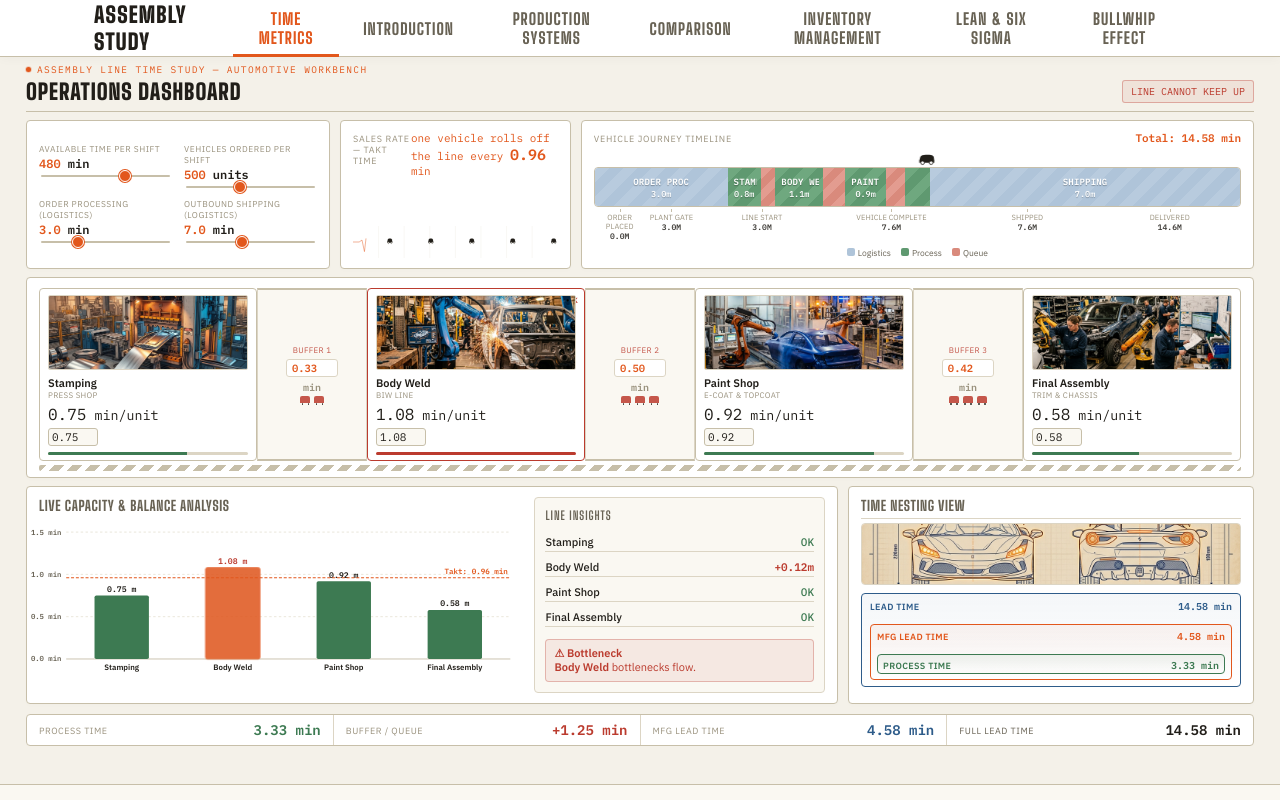
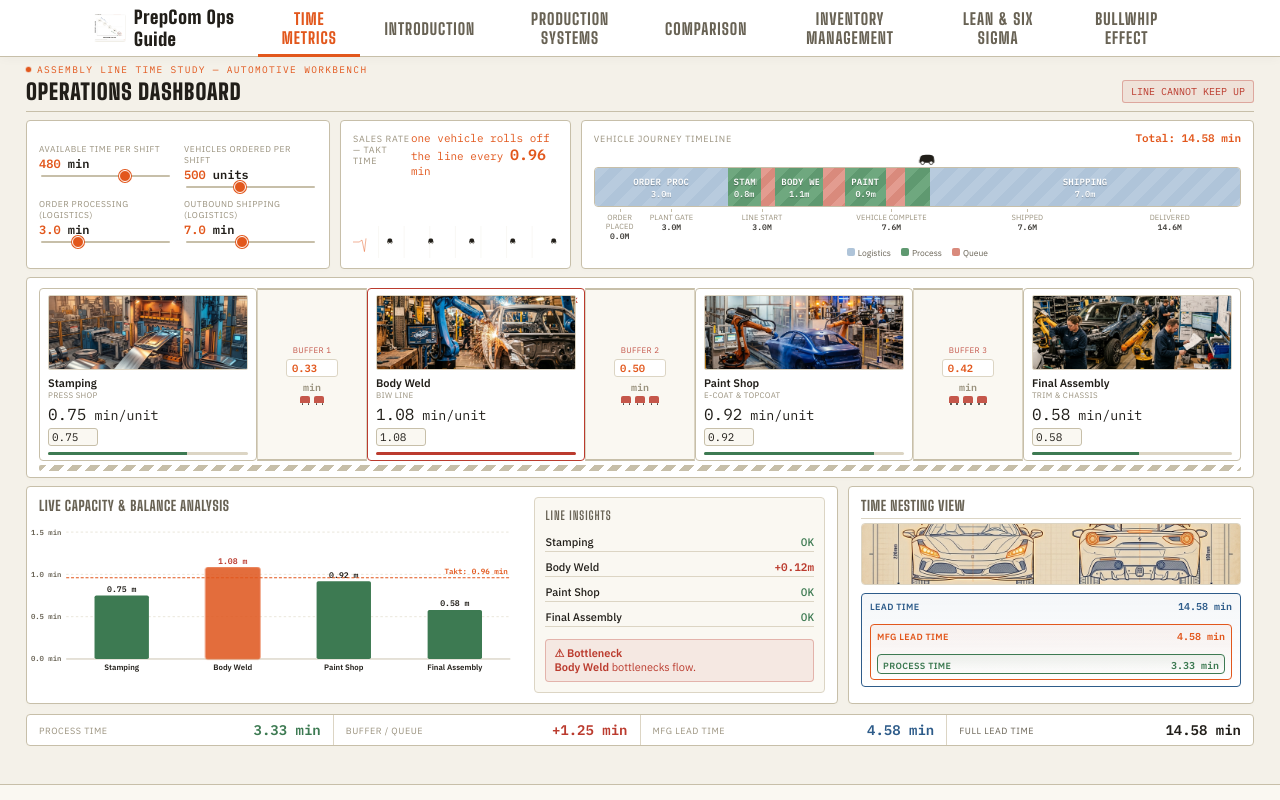
Before and after one commit to suryateja4104-stark/Operations-Domain-Session, a plain HTML site: page index.html in a window 1280 px wide. Shown: the top 800 px of the page. Drawn offline with Linux system fonts and the light colour scheme.

Commit message:
feat: rebrand project to PrepCom Ops Guide, integrate header logo, and set browser favicon

```diff
--- a/index.html
+++ b/index.html
@@ -3,7 +3,8 @@
 <head>
 <meta charset="UTF-8">
 <meta name="viewport" content="width=device-width, initial-scale=1.0">
-<title>Production Time Metrics &amp; Operations Study SPA</title>
+<title>PrepCom Ops Guide — Operations &amp; Supply Chain Study Guide</title>
+<link rel="icon" type="image/png" href="prepcom_logo.png">
 <link rel="preconnect" href="https://fonts.googleapis.com">
 <link href="https://fonts.googleapis.com/css2?family=Big+Shoulders+Display:wght@700;800;900&family=IBM+Plex+Sans:wght@400;500;600&family=IBM+Plex+Mono:wght@400;500;600&display=swap" rel="stylesheet">
 <style>
@@ -839,7 +840,10 @@
 <!-- Sticky Header Navigation -->
 <header class="tab-header">
   <div class="wrap header-flex">
-    <div class="brand">ASSEMBLY STUDY</div>
+    <div class="brand" style="display:flex; align-items:center; gap:8px;">
+      <img src="prepcom_logo.png" style="height:28px; width:auto; border-radius:3px; object-fit:contain;" alt="PrepCom Logo">
+      <span style="font-family:'Big Shoulders Display', sans-serif; font-weight:900; font-size:18px; letter-spacing:0.04em;">PrepCom Ops Guide</span>
+    </div>
     <nav class="tab-nav">
       <button class="nav-tab active" data-tab="time-metrics">Time Metrics</button>
       <button class="nav-tab" data-tab="introduction">Introduction</button>
```
Also changed, not shown: prepcom_logo.png (added).
